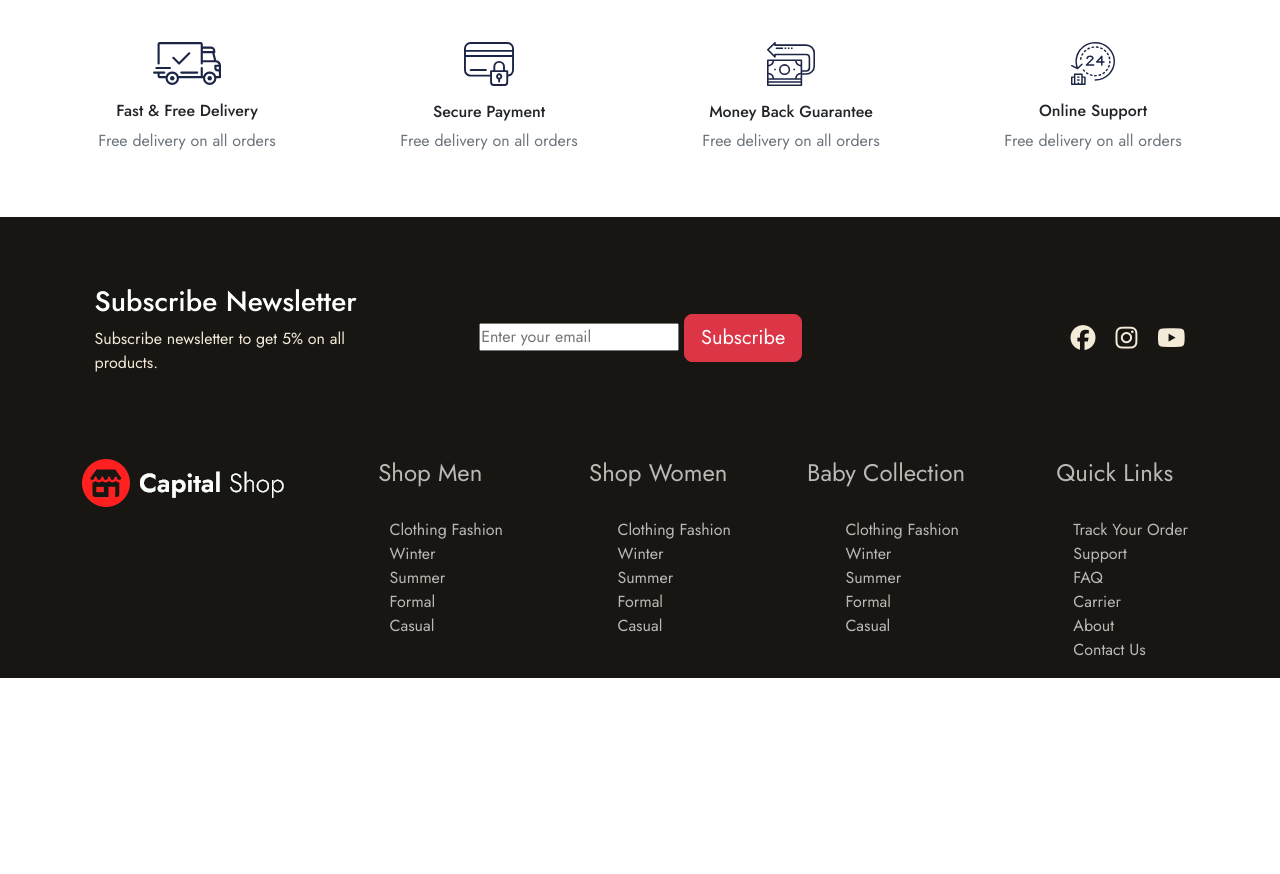
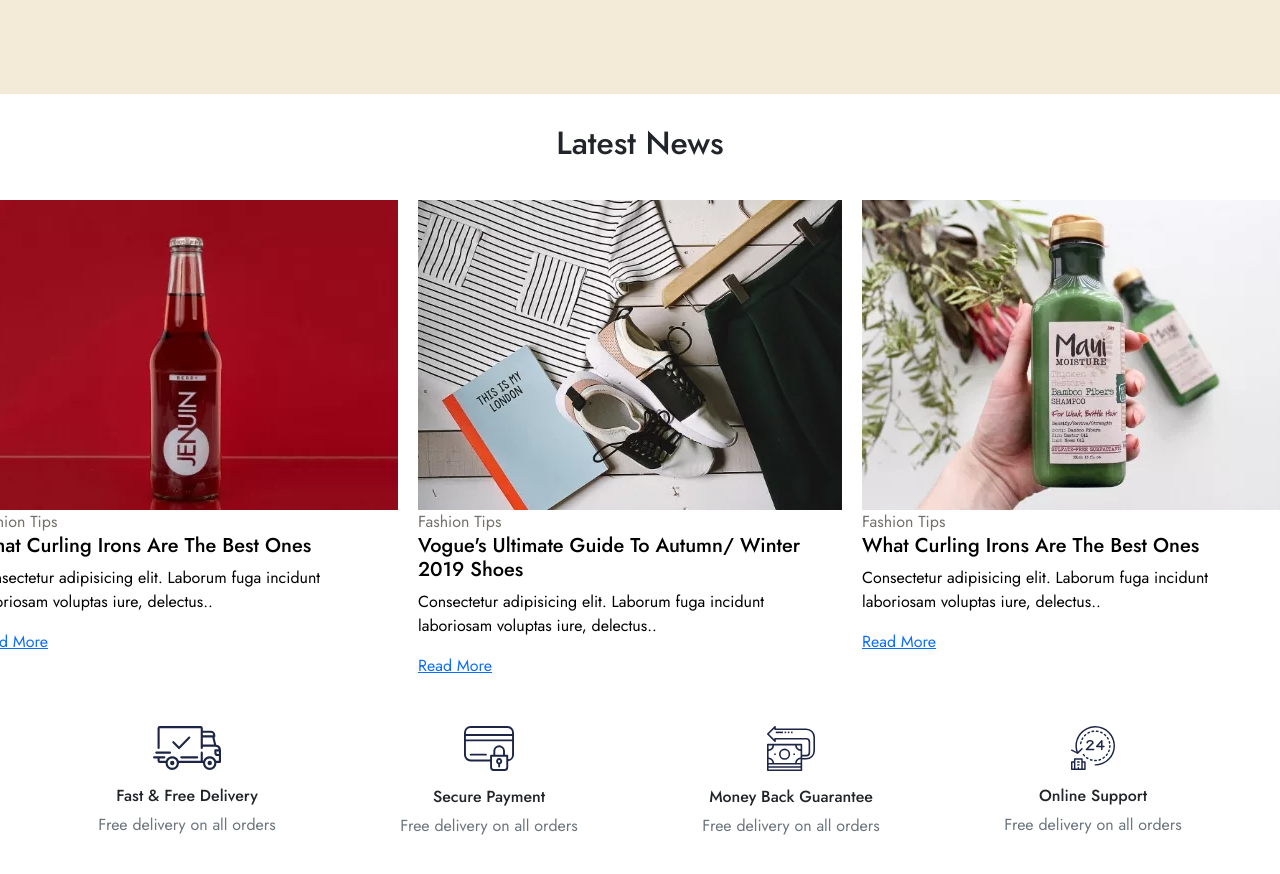
Before and after one commit to Sameerkhan-01/CapitalShop-Website, a plain HTML site: page index.html in a window 1280 px wide. Shown: the part 1974-2848 px from the top of the page. Before the commit the page ends 2652 px from the top, so only its background shows below. Drawn offline with nearby package versions, Linux system fonts and the light colour scheme; a web font is replaced by a local one.

Commit message:
Made News Section

```diff
--- a/Styles/style.css
+++ b/Styles/style.css
@@ -339,3 +339,17 @@ h1,h2,h3,h4,h5,h6,p,div,body
 .navbaar ul li a:hover::after {
   width: 100%;
 }
+.single-blog{
+    margin-right: 20px;
+}
+.blog-caption span {
+    margin-top: 11px;
+   margin-bottom: 11px;
+}
+.blog-caption h5 a{
+    text-decoration: none;
+    color: black;
+}
+.blog-caption span{
+    color: #74706B;
+}
--- a/index.html
+++ b/index.html
@@ -172,6 +172,15 @@
     </div>
    </div>
 
+    <div class="container" style="margin-bottom: 100px;">
+        <div class="tiny-slider">
+            <img src="Images/latest1.jpg" alt="" class="img-fluid">
+            <img src="Images/latest4.jpg" alt="" class="img-fluid">
+            <img src="Images/latest3.jpg" alt="" class="img-fluid">
+            <img src="Images/latest4.jpg" alt="" class="img-fluid">
+        </div>
+    </div>
+
 
 
     <div class="container-fluid d-flex justify-content-center bg-base">
@@ -257,12 +266,51 @@
         </div>
     </div>
 
-    <div class="container">
-        <div class="tiny-slider">
-            <img src="Images/latest1.jpg" alt="" class="img-fluid">
-            <img src="Images/latest4.jpg" alt="" class="img-fluid">
-            <img src="Images/latest3.jpg" alt="" class="img-fluid">
-            <img src="Images/latest4.jpg" alt="" class="img-fluid">
+    <div class="container" style="margin-top: 30px; margin-bottom: 30px;">
+        <div class="row justify-content-center">
+            <h2>Latest News</h2>
+        </div>
+    </div>
+
+    <div class="container d-flex">
+        <div class="single-blog">
+            <a href="#">
+                <img src="Images/blog1.jpg.webp" alt="wine">
+            </a>
+            <div class="blog-caption">
+                <span>Fashion Tips</span>
+                <h5>
+                    <a href="#">What Curling Irons Are The Best Ones</a>
+                </h5>
+                <p>Consectetur adipisicing elit. Laborum fuga incidunt laboriosam voluptas iure, delectus..</p>
+                <a href="#">Read More</a>
+            </div>
+        </div>
+        <div class="single-blog">
+            <a href="#">
+                <img src="Images/blog2.jpg.webp" alt="wine">
+            </a>
+            <div class="blog-caption">
+                <span>Fashion Tips</span>
+                <h5>
+                    <a href="#">Vogue's Ultimate Guide To Autumn/ Winter 2019 Shoes</a>
+                </h5>
+                <p>Consectetur adipisicing elit. Laborum fuga incidunt laboriosam voluptas iure, delectus..</p>
+                <a href="#">Read More</a>
+            </div>
+        </div>
+        <div class="single-blog">
+            <a href="#">
+                <img src="Images/blog3.jpg.webp" alt="wine">
+            </a>
+            <div class="blog-caption">
+                <span>Fashion Tips</span>
+                <h5>
+                    <a href="#">What Curling Irons Are The Best Ones</a>
+                </h5>
+                <p>Consectetur adipisicing elit. Laborum fuga incidunt laboriosam voluptas iure, delectus..</p>
+                <a href="#">Read More</a>
+            </div>
         </div>
     </div>
 
```
Also changed, not shown: Images/blog1.jpg.webp (added), Images/blog2.jpg.webp (added), Images/blog3.jpg.webp (added), Script/main.js (line endings or trailing spaces).
